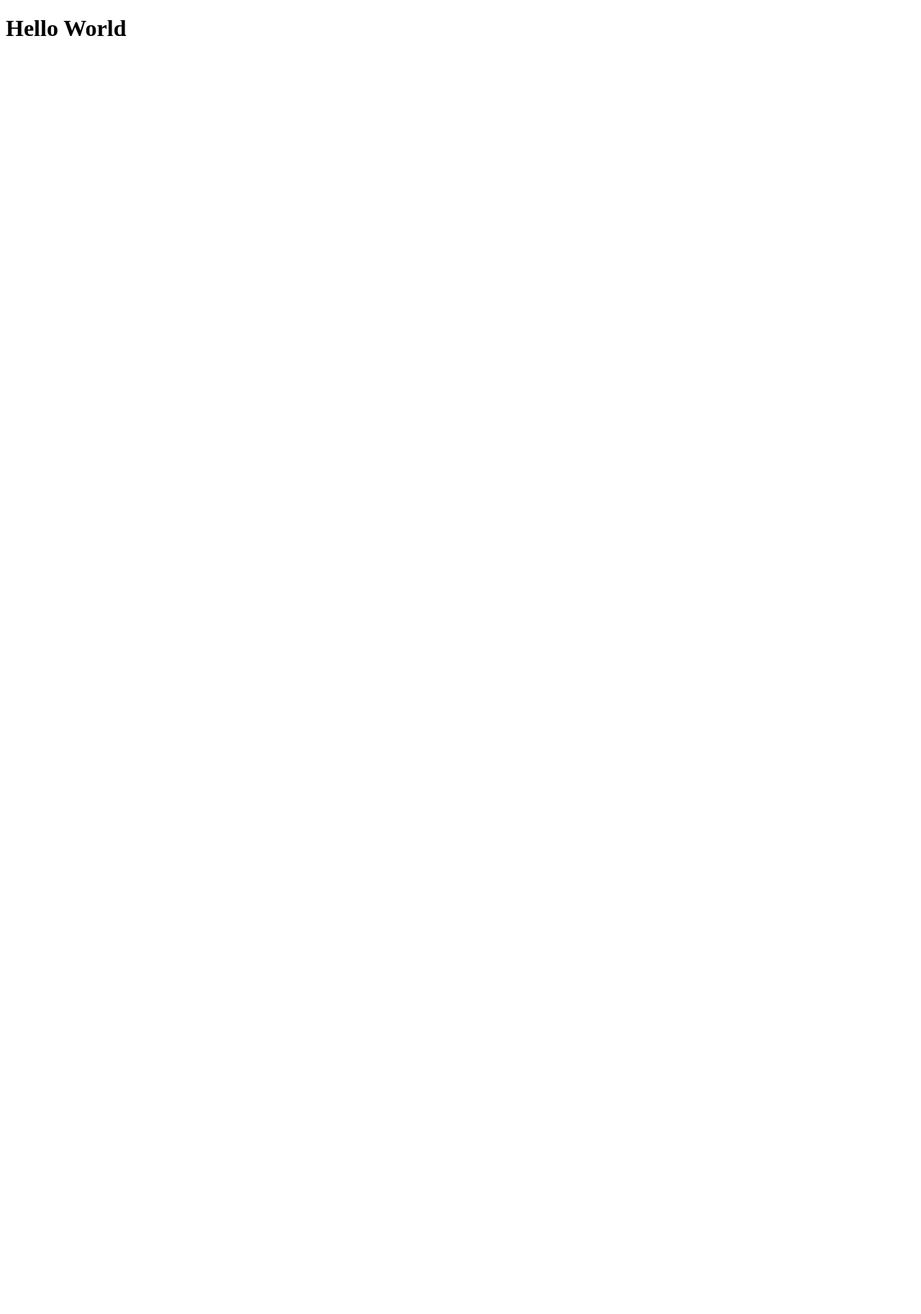
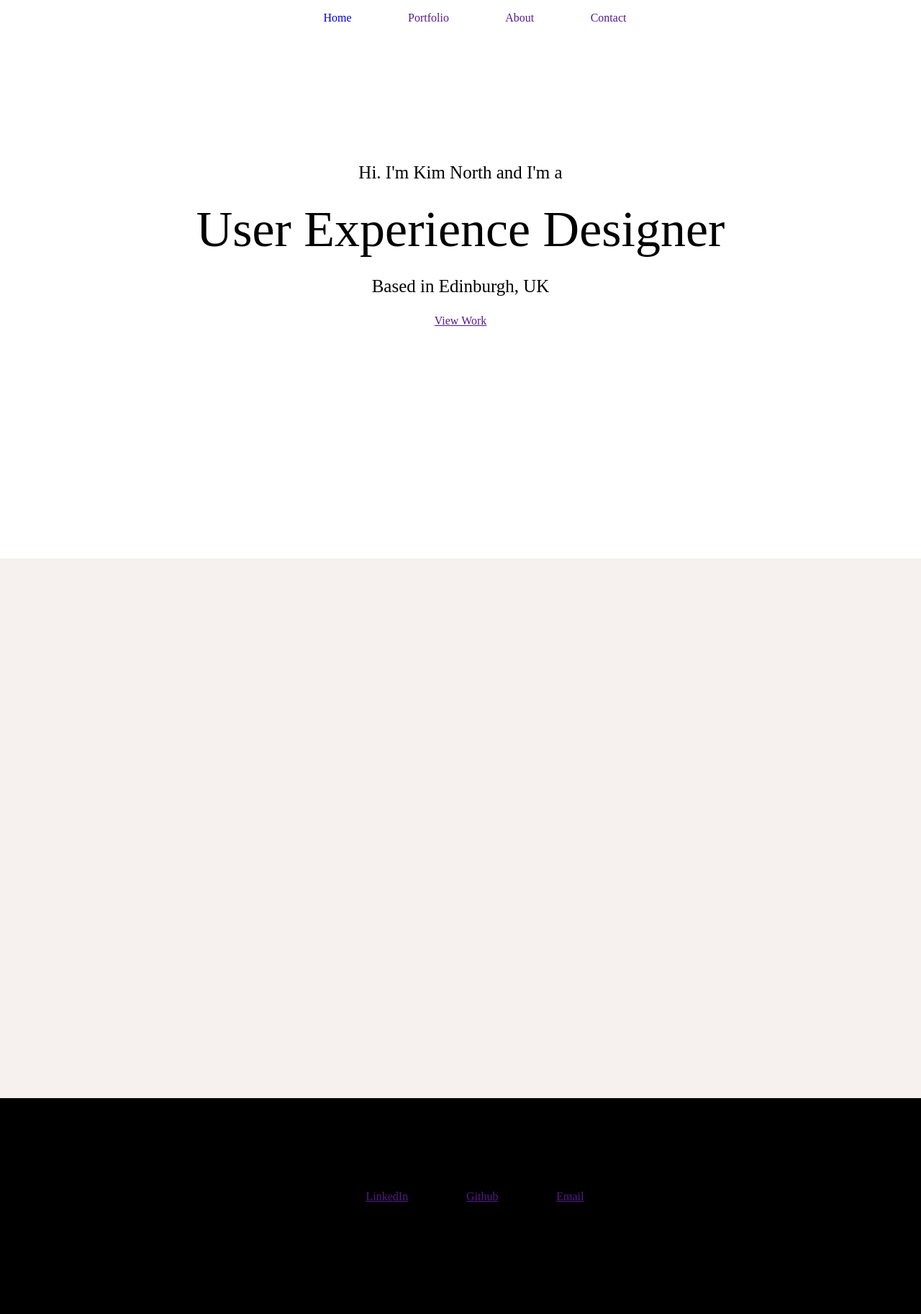
Before and after one commit to kimnorth/kimnorth.github.io, a plain HTML site: page index.html in a window 1280 px wide. Shown: the whole page at 72% size. Before the commit the page ends 800 px from the top, so only its background shows below. Drawn offline with Linux system fonts and the light colour scheme.

Commit message:
Adding navbar, header, footer and basic site content.

```diff
--- a/index.html
+++ b/index.html
@@ -2,8 +2,52 @@
 <html>
 <head>
 	<title>Kim North - UX Designer</title>
+	<link rel="stylesheet" type="text/css" href="main.css">
 </head>
+
 <body>
-	<h1>Hello World</h1>
+
+	<div id="navbar-wrapper">
+		<ul id="navbar-ul">
+			<li><a href="#">Home</a></li>
+			<li><a href="">Portfolio</a></li>
+			<li><a href="">About</a></li>
+			<li><a href="">Contact</a></li>
+		</ul>
+	</div>
+
+	<section id="section-welcome">
+		<div id="welcome-main">
+			<div id="welcome-main-text">
+				<p class="welcome-main-text-small">Hi. I'm Kim North and I'm a</p>
+				<p id="welcome-main-text-large">User Experience Designer</p>
+				<p class="welcome-main-text-small">Based in Edinburgh, UK</p>
+				<p><a href="">View Work</a></p>
+			</div>
+		</div>
+	</section>
+
+
+	<section id="section-work">
+
+		<div class="work-item">
+
+		</div>
+
+	</section>
+
+	<footer>
+		<div id="footer-main">
+			<div id="footer-menu">
+				<ul>
+					<li><a href="">LinkedIn</a></li>
+					<li><a href="">Github</a></li>
+					<li><a href="">Email</a></li>
+				</ul>
+			</div>
+		</div>
+	</footer>
+
 </body>
+
 </html>
--- /dev/null
+++ b/main.css
@@ -0,0 +1,83 @@
+body {
+	margin: 0;
+}
+
+h1 {
+	font-family: Arial;
+}
+
+#welcome-main {
+	width: 100%;
+	height: 550px;
+	/*border: 1px solid black;*/
+}
+
+#section-work {
+	background-color: #f6f0ee;
+	/*border: 1px solid black;*/
+}
+
+.work-item {
+	width: 100%;
+	height: 750px;
+}
+
+#welcome-main-text {
+	margin-top: 15%;
+	text-align: center;
+}
+
+#welcome-main-text-large {
+	font-size: 70px;
+	margin-top: 0px;
+	margin-bottom: 0px;
+}
+
+.welcome-main-text-small {
+	font-size: 25px;
+}
+
+#ux-main-header {
+	font-size: 55px;
+}
+
+#navbar-wrapper {
+	text-align: center;
+}
+
+#navbar-ul {
+	list-style-type: none;
+}
+
+#navbar-ul li {
+	display: inline;
+	margin-left: 3%;
+	margin-right: 3%;
+}
+
+#navbar-ul a {
+	text-decoration: none;
+}
+
+#footer-main {
+	height: 300px;
+	width: 100%;
+	background-color: black;
+	text-align: center;
+}
+
+#footer-main ul {
+	list-style-type: none;
+	display: inline;
+	padding-top: 100px;
+}
+
+#footer-main ul li {
+	display: inline;
+	margin-left: 3%;
+	margin-right: 3%;
+}
+
+#footer-menu {
+	padding-top: 8em;
+}
```
